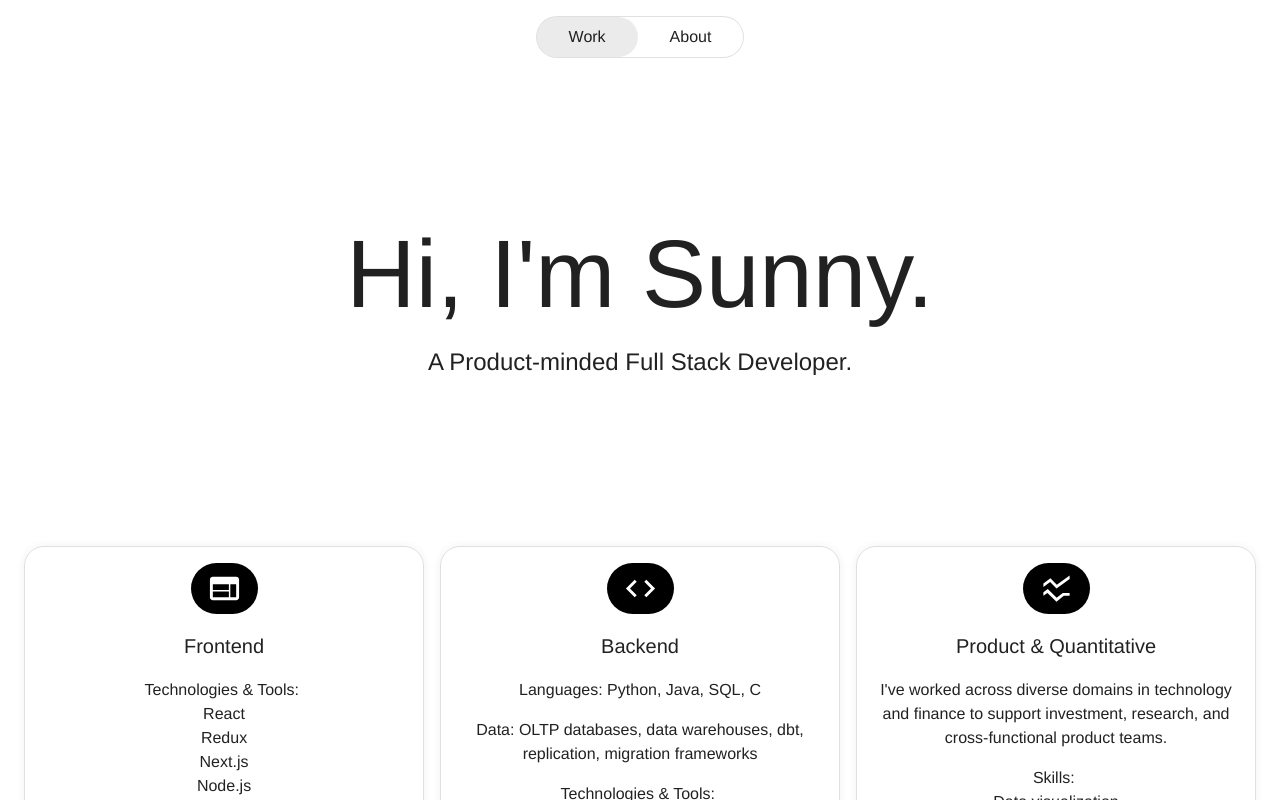
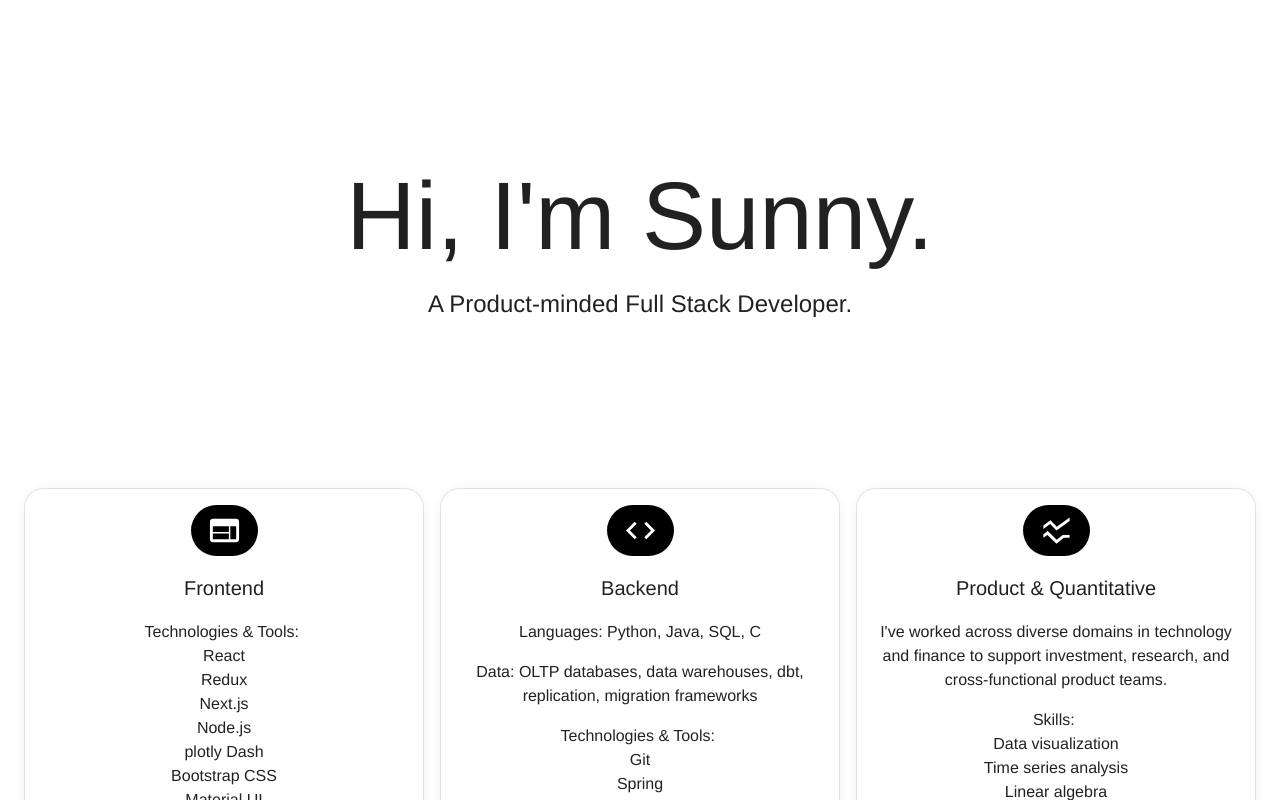
Before and after one commit to sunnyp06/portfolio, a Next.js app: page / in a window 1280 px wide. Shown: the top 800 px of the page. Built offline with nearby package versions, Linux system fonts and the light colour scheme.

Commit message:
hide navbar for now, change readme

```diff
--- a/src/app/layout.tsx
+++ b/src/app/layout.tsx
@@ -1,5 +1,4 @@
 import Footer from "@/components/Footer";
-import NavBar from "@/components/NavBar";
 import theme from "@/theme";
 import { CssBaseline } from "@mui/material";
 import { ThemeProvider } from "@mui/material/styles";
@@ -33,7 +32,8 @@ export default function RootLayout({
         //   minHeight: "200vh",
         // }}
         >
-          <NavBar />
+          {/* TODO add back navbar once About page is finished */}
+          {/* <NavBar /> */}
           {children}
           <Footer />
         </body>
```
Also changed, not shown: 1 other file (tests, documents, lock files or other folders).
